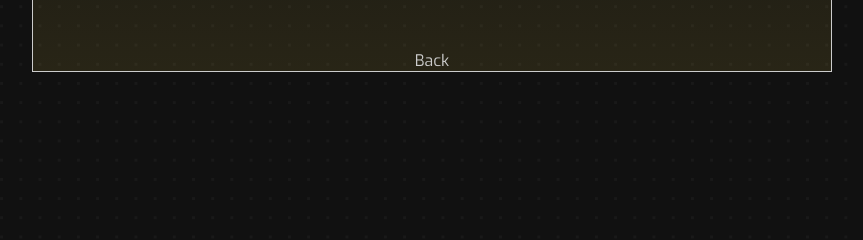
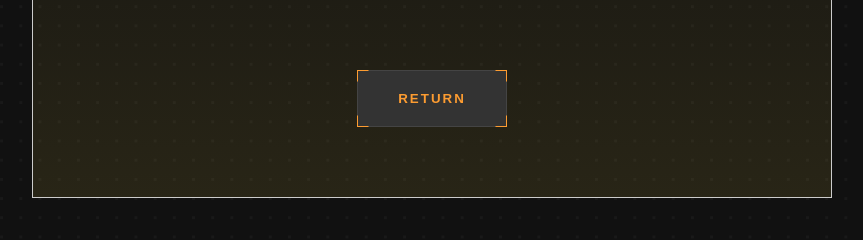
Before and after one commit to Ryael/paradise-lost, a Django app: template army_builder/templates/army_builder/rosters/view.html in a window 1280 px wide. Shown: the part 414-654 px from the top of the page, without its empty margins (208-1071 px from the left). Run offline with Django 4.2, Linux system fonts and the light colour scheme; the template is opened without the code that fills it, so the values that code supplies are empty; parts of the project's set-up code (start-up, migrations or seed data) failed here and were passed over; some libraries are stand-ins or nearby versions.

Commit message:
Replace link with button for better UI.

```diff
--- a/army_builder/templates/army_builder/rosters/view.html
+++ b/army_builder/templates/army_builder/rosters/view.html
@@ -16,9 +16,15 @@
             <td>{{ data.points_max }}</td>
           </tr>
     </table>
-    <p class="roster-text">
-      <a href="{% url 'roster-list' %}"><span>Back</span></a>
-    </p>
+    <a href="{% url 'roster-list' %}">
+      <button type="submit" id="create-roster" class="button">
+        <span class="decorator top left"></span>
+        <span class="decorator top right"></span>
+        <span class="decorator bottom left"></span>
+        <span class="decorator bottom right"></span>
+        <span>Return</span>
+      </button>
+    </a>
   </div>
 </div>
 
```
